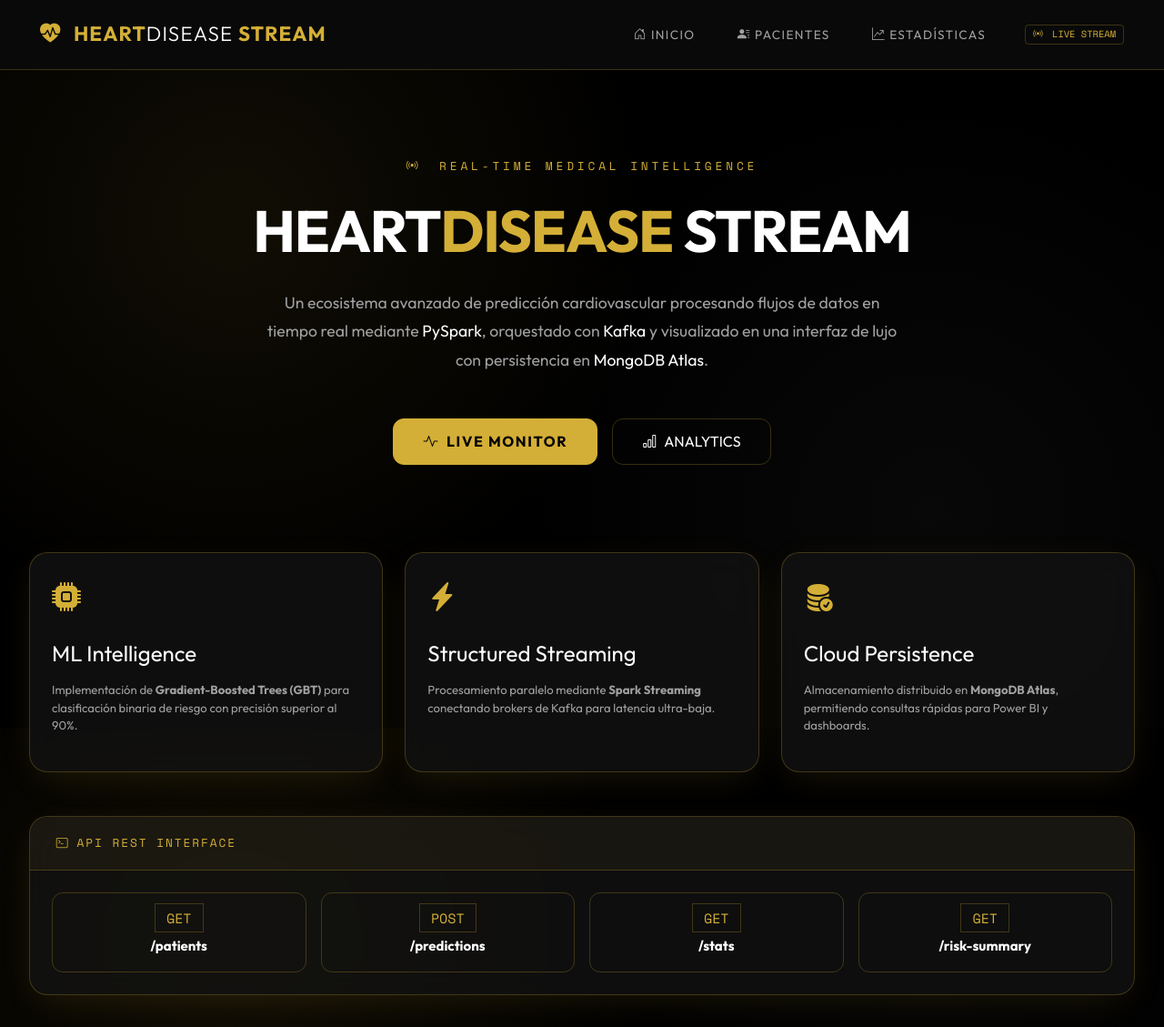
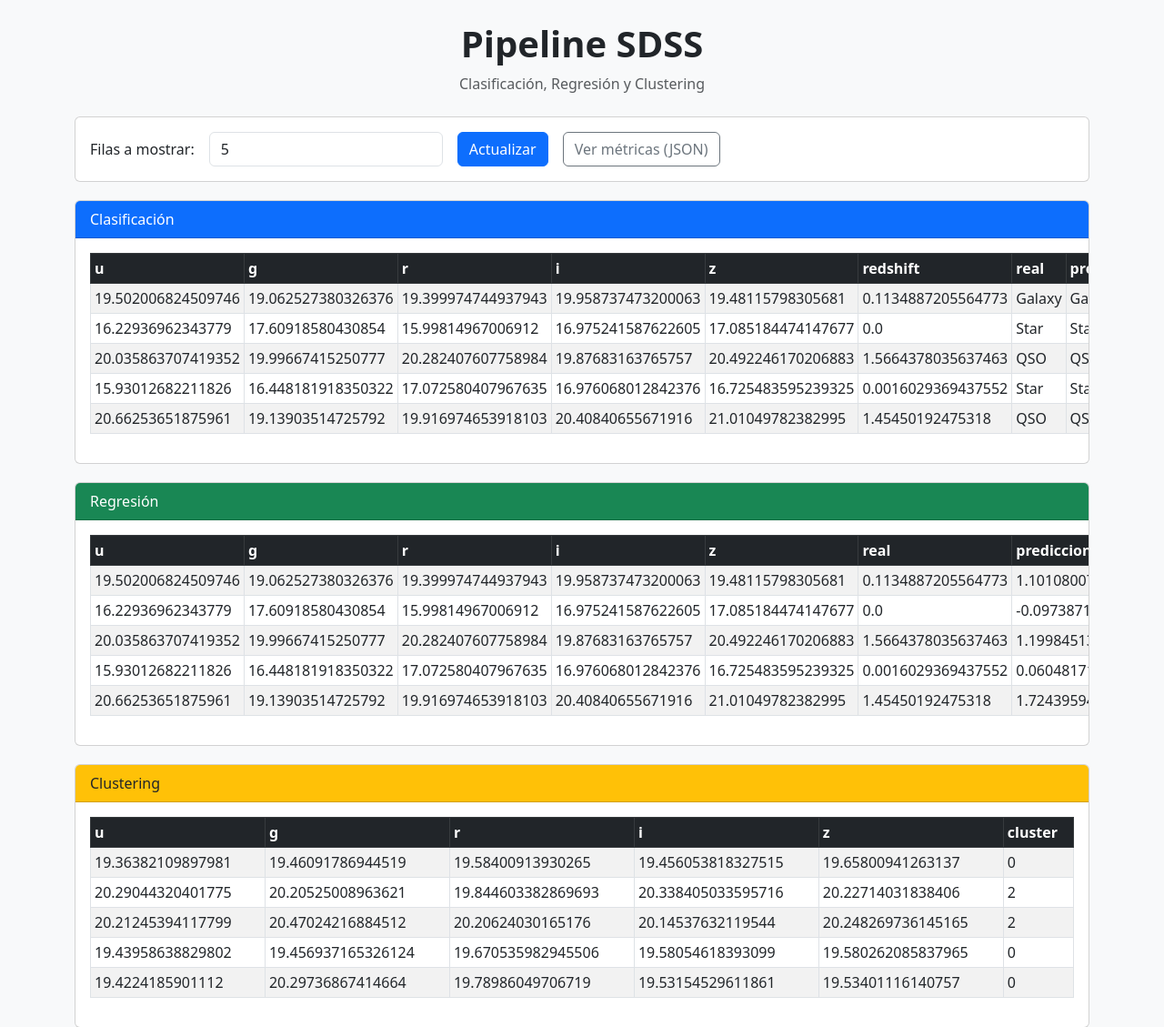
Before and after one commit to kev461/Machine-Learning-Predictive-Analytics-with-SDSS-Data-Docker-Jenkins, a Flask app: page / in a window 1280 px wide. Shown: the top 1129 px of the page at 91% size. Run offline with Flask 3, Linux system fonts and the light colour scheme.

Commit message:
Add files via upload

```diff
--- /dev/null
+++ b/outputs/classification.json
@@ -0,0 +1,3 @@
+{
+    "accuracy": 0.9966666666666667
+}
--- /dev/null
+++ b/outputs/clustering.json
@@ -0,0 +1,4 @@
+{
+    "precision": 0.9488,
+    "algoritmo": "K-Means"
+}
--- /dev/null
+++ b/outputs/regression.json
@@ -0,0 +1,4 @@
+{
+    "mse": 0.298483901818994,
+    "r2": 0.5153400240858401
+}
--- a/templates/index.html
+++ b/templates/index.html
@@ -1,99 +1,163 @@
-{% extends "base.html" %}
+<!DOCTYPE html>
+<html lang="es">
+<head>
+    <meta charset="UTF-8">
+    <title>SDSS Pipeline</title>
 
-{% block title %}HeartDisease Stream — Inicio{% endblock %}
+    <!-- Bootstrap CDN -->
+    <link href="https://cdn.jsdelivr.net/npm/bootstrap@5.3.0/dist/css/bootstrap.min.css" rel="stylesheet">
 
-{% block content %}
+    <style>
+        body {
+            background-color: #f8f9fa;
+        }
+        .card {
+            margin-bottom: 20px;
+        }
+        img {
+            border-radius: 10px;
+            box-shadow: 0px 2px 6px rgba(0,0,0,0.2);
+        }
+    </style>
+</head>
 
-<!-- HERO SECTION ONYX -->
-<div class="row mb-5 fade-in">
-    <div class="col-12 text-center">
-        <div class="py-5">
-            <div style="font-family: 'Space Mono', monospace; font-size: 0.8rem; color: var(--accent); letter-spacing: 0.3em; text-transform: uppercase; margin-bottom: 1.5rem;">
-                <i class="bi bi-broadcast me-2"></i> Real-Time Medical Intelligence
+<body>
+
+<div class="container mt-4">
+
+    <!-- HEADER -->
+    <div class="text-center mb-4">
+        <h1 class="fw-bold">Pipeline SDSS</h1>
+        <p class="text-muted">Clasificación, Regresión y Clustering</p>
     </div>
-            <h1 style="font-family: 'Outfit', sans-serif; font-size: 4rem; font-weight: 700; color: #fff; letter-spacing: -0.02em;">
-                HEART<span style="color: var(--accent);">DISEASE</span>&thinsp;STREAM
-            </h1>
-            <p class="mt-4 mx-auto" style="color: var(--text-muted); line-height: 1.8; max-width: 700px; font-size: 1.1rem;">
-                Un ecosistema avanzado de predicción cardiovascular procesando flujos de datos en tiempo real mediante
-                <span class="text-white">PySpark</span>, orquestado con <span class="text-white">Kafka</span> y
-                visualizado en una interfaz de lujo con persistencia en <span class="text-white">MongoDB Atlas</span>.
-            </p>
-            <div class="d-flex gap-3 justify-content-center mt-5">
-                <a href="{{ url_for('vista_pacientes') }}" class="btn btn-primary">
-                    <i class="bi bi-activity me-2"></i>LIVE MONITOR
-                </a>
-                <a href="{{ url_for('vista_stats') }}" class="btn btn-outline-primary" style="border-color: var(--border); color: #fff; padding: 0.8rem 2rem; border-radius: 12px; text-decoration: none;">
-                    <i class="bi bi-bar-chart me-2"></i>ANALYTICS
-                </a>
+
+    <!-- CONTROL FILAS -->
+    <div class="card p-3">
+        <form method="get" class="row g-3 align-items-center">
+            <div class="col-auto">
+                <label class="col-form-label">Filas a mostrar:</label>
             </div>
+            <div class="col-auto">
+                <input type="number" name="limite" value="{{ limite }}" class="form-control">
             </div>
+            <div class="col-auto">
+                <button class="btn btn-primary">Actualizar</button>
+            </div>
+            <div class="col-auto">
+                <a href="/metricas" class="btn btn-outline-secondary">Ver métricas (JSON)</a>
+            </div>
+        </form>
+    </div>
+
+    <!-- CLASIFICACION -->
+    <div class="card">
+        <div class="card-header bg-primary text-white">
+            Clasificación
+        </div>
+        <div class="card-body table-responsive">
+            <table class="table table-bordered table-striped table-sm">
+                <thead class="table-dark">
+                    <tr>
+                        {% for key in clasificacion[0].keys() %}
+                        <th>{{ key }}</th>
+                        {% endfor %}
+                    </tr>
+                </thead>
+                <tbody>
+                    {% for fila in clasificacion %}
+                    <tr>
+                        {% for valor in fila.values() %}
+                        <td>{{ valor }}</td>
+                        {% endfor %}
+                    </tr>
+                    {% endfor %}
+                </tbody>
+            </table>
         </div>
     </div>
 
-<!-- GRID DE CAPACIDADES (BENTO STYLE) -->
-<div class="row g-4 mb-5 fade-in">
-    <!-- IA Predictiva -->
-    <div class="col-md-4">
-        <div class="card h-100 p-4">
-            <div class="mb-4"><i class="bi bi-cpu-fill" style="font-size: 2rem; color: var(--accent);"></i></div>
-            <h4 class="mb-3">ML Intelligence</h4>
-            <p class="text-muted small">Implementación de <strong>Gradient-Boosted Trees (GBT)</strong> para clasificación binaria de riesgo con precisión superior al 90%.</p>
+    <!-- REGRESION -->
+    <div class="card">
+        <div class="card-header bg-success text-white">
+            Regresión
         </div>
-    </div>
-    <!-- Streaming -->
-    <div class="col-md-4">
-        <div class="card h-100 p-4">
-            <div class="mb-4"><i class="bi bi-lightning-charge-fill" style="font-size: 2rem; color: var(--accent);"></i></div>
-            <h4 class="mb-3">Structured Streaming</h4>
-            <p class="text-muted small">Procesamiento paralelo mediante <strong>Spark Streaming</strong> conectando brokers de Kafka para latencia ultra-baja.</p>
-        </div>
-    </div>
-    <!-- Data Lake -->
-    <div class="col-md-4">
-        <div class="card h-100 p-4">
-            <div class="mb-4"><i class="bi bi-database-fill-check" style="font-size: 2rem; color: var(--accent);"></i></div>
-            <h4 class="mb-3">Cloud Persistence</h4>
-            <p class="text-muted small">Almacenamiento distribuido en <strong>MongoDB Atlas</strong>, permitiendo consultas rápidas para Power BI y dashboards.</p>
-        </div>
+        <div class="card-body table-responsive">
+            <table class="table table-bordered table-striped table-sm">
+                <thead class="table-dark">
+                    <tr>
+                        {% for key in regresion[0].keys() %}
+                        <th>{{ key }}</th>
+                        {% endfor %}
+                    </tr>
+                </thead>
+                <tbody>
+                    {% for fila in regresion %}
+                    <tr>
+                        {% for valor in fila.values() %}
+                        <td>{{ valor }}</td>
+                        {% endfor %}
+                    </tr>
+                    {% endfor %}
+                </tbody>
+            </table>
         </div>
     </div>
 
-<!-- API ENDPOINTS RAPIDOS -->
-<div class="row fade-in">
-    <div class="col-12">
+    <!-- CLUSTERING -->
     <div class="card">
-            <div class="card-header"><i class="bi bi-terminal me-2"></i>API REST INTERFACE</div>
-            <div class="card-body p-4">
-                <div class="row g-3 text-center">
-                    <div class="col-md-3">
-                        <div class="p-3" style="border: 1px solid var(--border); border-radius: 12px;">
-                            <span class="endpoint-badge mb-2">GET</span>
-                            <div class="fw-bold mt-2">/patients</div>
+        <div class="card-header bg-warning text-dark">
+            Clustering
         </div>
-                    </div>
-                    <div class="col-md-3">
-                        <div class="p-3" style="border: 1px solid var(--border); border-radius: 12px;">
-                            <span class="endpoint-badge mb-2">POST</span>
-                            <div class="fw-bold mt-2">/predictions</div>
-                        </div>
-                    </div>
-                    <div class="col-md-3">
-                        <div class="p-3" style="border: 1px solid var(--border); border-radius: 12px;">
-                            <span class="endpoint-badge mb-2">GET</span>
-                            <div class="fw-bold mt-2">/stats</div>
-                        </div>
-                    </div>
-                    <div class="col-md-3">
-                        <div class="p-3" style="border: 1px solid var(--border); border-radius: 12px;">
-                            <span class="endpoint-badge mb-2">GET</span>
-                            <div class="fw-bold mt-2">/risk-summary</div>
-                        </div>
-                    </div>
-                </div>
-            </div>
-        </div>
+        <div class="card-body table-responsive">
+            <table class="table table-bordered table-striped table-sm">
+                <thead class="table-dark">
+                    <tr>
+                        {% for key in clustering[0].keys() %}
+                        <th>{{ key }}</th>
+                        {% endfor %}
+                    </tr>
+                </thead>
+                <tbody>
+                    {% for fila in clustering %}
+                    <tr>
+                        {% for valor in fila.values() %}
+                        <td>{{ valor }}</td>
+                        {% endfor %}
+                    </tr>
+                    {% endfor %}
+                </tbody>
+            </table>
         </div>
     </div>
 
-{% endblock %}
+    <!-- GRAFICAS -->
+    <div class="card">
+        <div class="card-header bg-dark text-white">
+            Gráficas
+        </div>
+        <div class="card-body text-center">
+
+            <div class="row">
+                <div class="col-md-4">
+                    <h6>Matriz de Confusión</h6>
+                    <img src="/imagen/matrizConfusion.png" class="img-fluid">
+                </div>
+
+                <div class="col-md-4">
+                    <h6>Regresión</h6>
+                    <img src="/imagen/regresion.png" class="img-fluid">
+                </div>
+
+                <div class="col-md-4">
+                    <h6>Clusters</h6>
+                    <img src="/imagen/clusters.png" class="img-fluid">
+                </div>
+            </div>
+
+        </div>
+    </div>
+
+</div>
+
+</body>
+</html>
```
Also changed, not shown: requirements.txt (+5 -9 lines), outputs/clusters.png (added), outputs/matrizConfusion.png (added), outputs/regresion.png (added), 5 other files. Lines whose indentation alone changed are shown as unchanged.
